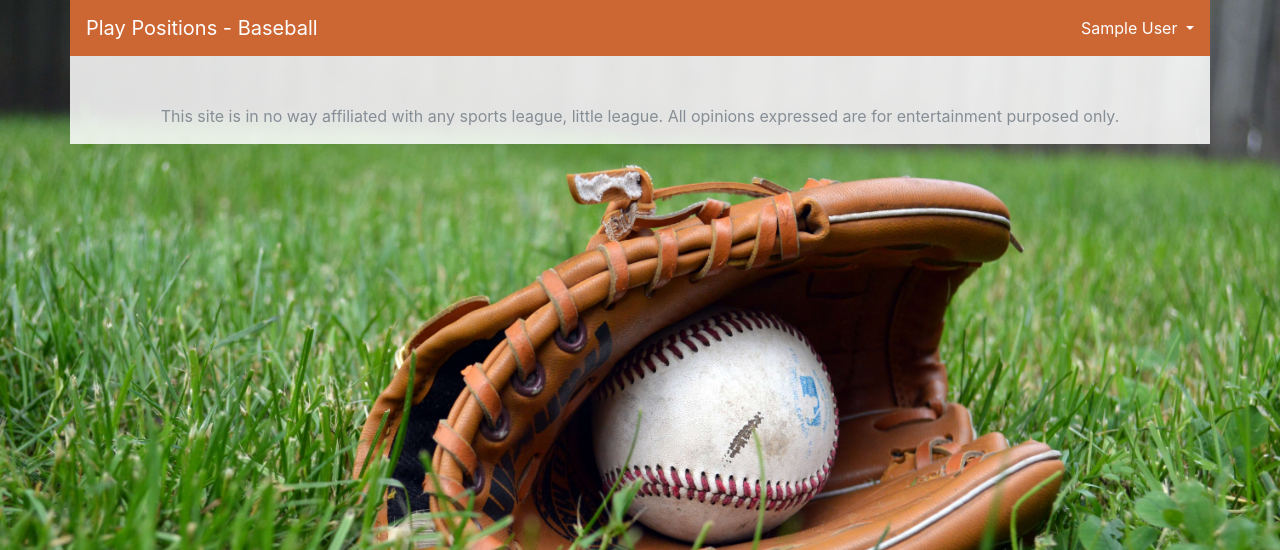
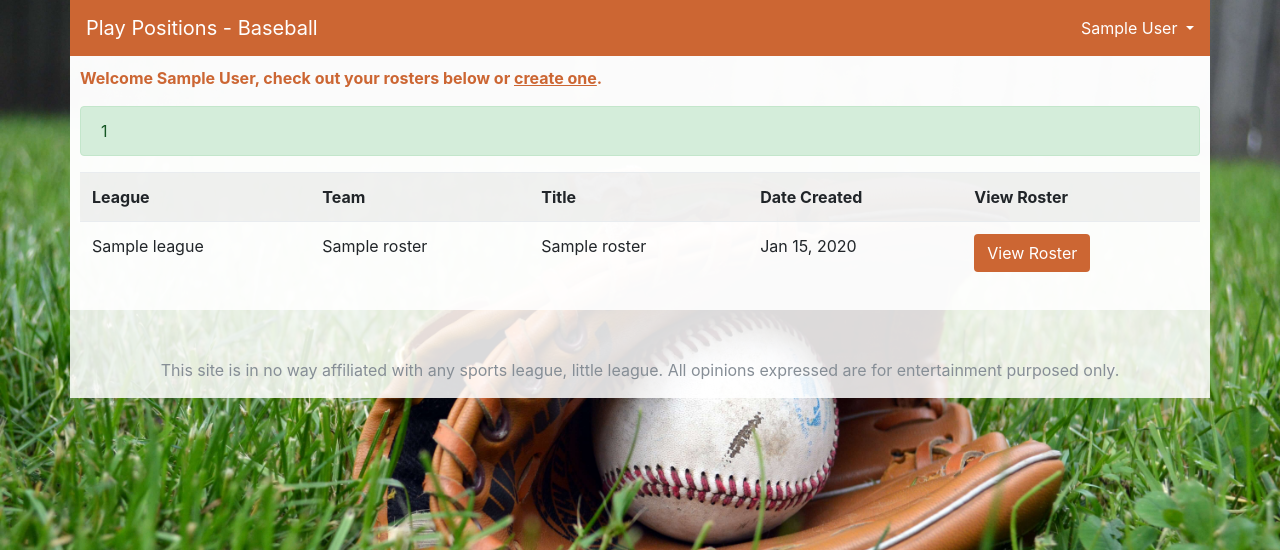
Before and after one commit to Jewhurst/PlayPositions, a Laravel app: template resources/views/roster-show.blade.php in a window 1280 px wide. Shown: the top 550 px of the page. Run offline with Laravel 8, Linux system fonts and the light colour scheme; a user stored in the database is signed in; tables that the repository leaves empty hold one stand-in row (values such as "Sample post"); the template is opened without the code that fills it: most values are stand-ins (such as "Sample title", 1, 10 or a date in 2020); style sheets or scripts are compiled from the project's sources; some libraries are stand-ins or nearby versions.

Commit message:
update rosters page - initial save on roster create done

```diff
--- a/resources/assets/sass/_custom.scss
+++ b/resources/assets/sass/_custom.scss
@@ -112,7 +112,7 @@ $panel-default-heading-bg: #fff;
   margin-left: auto;
   margin-right: auto;
 }
-
+.mousehand{cursor:pointer;}
 
 .printonly{display:none;}
 @media print {
--- a/resources/views/index.blade.php
+++ b/resources/views/index.blade.php
@@ -76,5 +76,5 @@
 
     </div>
 
-    @include('modals.index_modals')
+
 @endsection
--- a/resources/views/layouts/app.blade.php
+++ b/resources/views/layouts/app.blade.php
@@ -69,6 +69,7 @@
 
 
         @yield('content')
+        @include('modals.index_modals')
         @include('footer')
     </div>
 
--- a/resources/views/roster-show.blade.php
+++ b/resources/views/roster-show.blade.php
@@ -1 +1,67 @@
 @extends('layouts.app')
+
+@section('content')
+    <div class="container">
+        <div class="row">
+            <div class="col-md-12 col-md-offset-2">
+                <div class="padme-10">
+
+                    <div class="clr-primary font-weight-bold h-100">
+                        Welcome {{ auth()->user()->name }}, check out your rosters below or <a style="text-decoration: underline;" class="mousehand" data-toggle="modal" data-target="#playerList">create one</a>.
+                    </div>
+                    <div class="mt-3 mb-3"></div>
+                    <div class="panel-body">
+                        @if (session('status'))
+                            <div class="alert alert-success">
+                                {{ session('status') }}
+                            </div>
+                        @endif
+
+                        @if(count($roster))
+                            <table class="table table-striped" style="width:100%;">
+                                <tr>
+                                    <th>
+                                        League
+                                    </th>
+                                    <th>
+                                        Team
+                                    </th>
+                                    <th>
+                                        Title
+                                    </th>
+                                    <th>
+                                        Date Created
+                                    </th>
+                                    <th>
+                                        View Roster
+                                    </th>
+                                </tr>
+                                @foreach($roster as $r)
+                                    <tr>
+                                        <td>
+                                            {{$r->league}}
+                                        </td>
+                                        <td>
+                                            {{$r->team_name}}
+                                        </td>
+                                        <td>
+                                            {{$r->title}}
+                                        </td>
+                                        <td>
+                                            {{ Carbon\Carbon::parse($r->created_at)->toFormattedDateString()  }}
+                                        </td>
+                                        <td>
+                                            <button class="btn bgclr-primary clr-white">
+                                                View Roster
+                                            </button>
+                                        </td>
+                                    </tr>
+                                @endforeach
+                            </table>
+                        @endif
+                    </div>
+                </div>
+            </div>
+        </div>
+    </div>
+@endsection
```
Also changed, not shown: app/Http/Controllers/RosterController.php (+6 -20 lines), resources/views/home.blade.php (+1 -21 lines), public/css/app.css.
